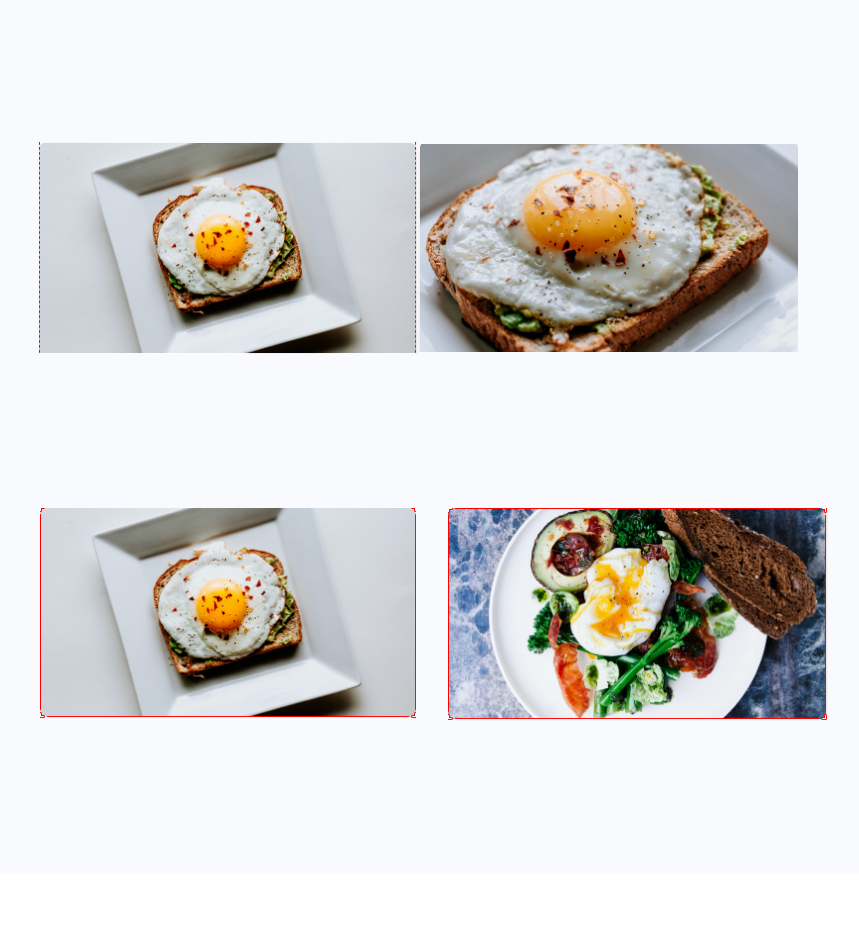
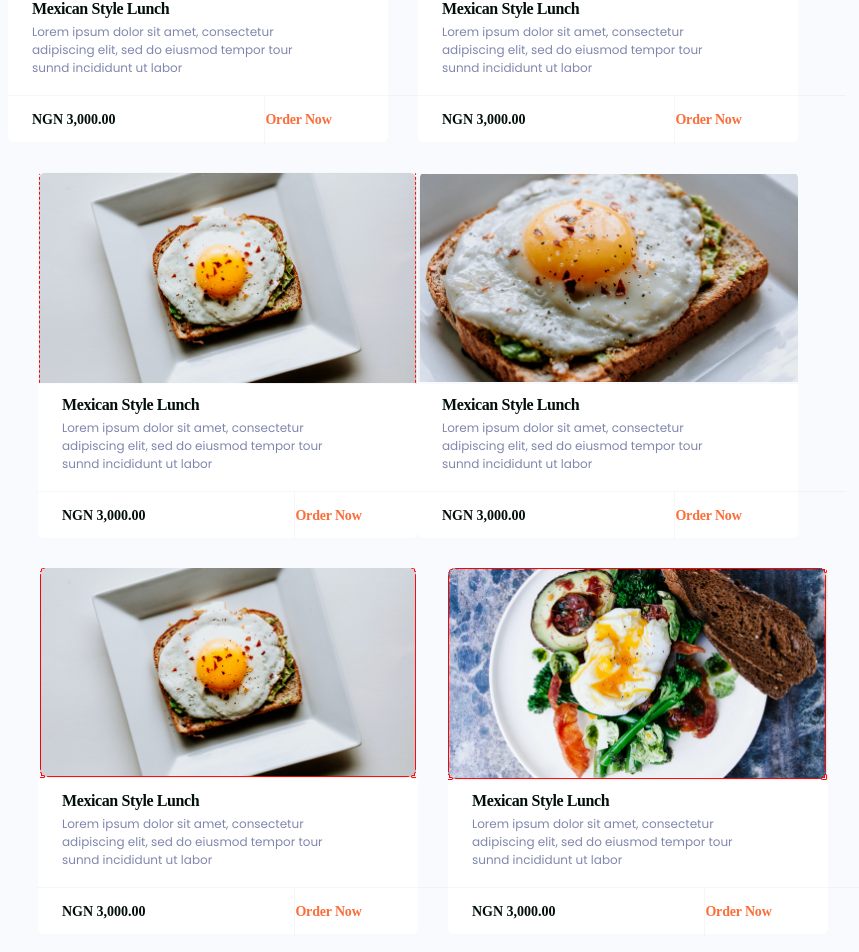
Before and after one commit to zheey/delivrables, a React (Create React App) app: page / in a window 1280 px wide. Shown: the part 851-1803 px from the top of the page, without its empty margins (222-1081 px from the left). Before the commit the page ends 1725 px from the top, so only its background shows below. Built offline with nearby package versions, Linux system fonts and the light colour scheme; a web font is replaced by a local one.

Commit message:
added menu card

```diff
--- a/src/components/common/MenuCard.tsx
+++ b/src/components/common/MenuCard.tsx
@@ -1,12 +1,22 @@
 import React, { FC } from 'react';
 import ImageWrapper from "./ImageWrapper";
 import { IMenuCard } from '../../interfaces/componentProps';
+import { TextHeader , TextPargraph} from './Text';
 
-const MenuCard: FC<IMenuCard> = ({ cardImage, imageAlt="menu", className }) => {
+const MenuCard: FC<IMenuCard> = ({ cardImage, imageAlt="menu", className='', menuDescription='', menuHeader, price }) => {
     return(
         <div className={`menu-card-wrapper ${className}`}>
             <ImageWrapper image={cardImage} alt={imageAlt}/>
-            <div className="menu-card"></div>
+            <div className="menu-card">
+                <div className="menu-list-tab">
+                    <TextHeader content={menuHeader}/>
+                    <TextPargraph content={menuDescription}/>
+                </div>
+                <div className="price-wrapper">
+                    <TextHeader content={price}/>
+                    <TextHeader content="Order Now"/>
+                </div>
+            </div>
         </div>
     )
 };
--- a/src/components/common/Text.tsx
+++ b/src/components/common/Text.tsx
@@ -6,3 +6,9 @@ export const TextHeader:FC<IText> = ({className='', content}) => {
     <h1 className={`header ${className}`}>{content}</h1>
     )
 };
+
+export const TextPargraph:FC<IText> = ({className='', content}) => {
+    return(
+    <p className={`paragraph ${className}`}>{content}</p>
+    )
+};
--- a/src/components/landing-page/MenuSection.tsx
+++ b/src/components/landing-page/MenuSection.tsx
@@ -26,12 +26,39 @@ const MenuSection: FC = () => {
                 </div>
             </div>
             <div className="menu-wrapper">
-                <MenuCard cardImage={menu}/>
-                <MenuCard cardImage={menu2} className="both-margin-30"/>
-                <MenuCard cardImage={menu3}/>
-                <MenuCard cardImage={menu4}/>
-                <MenuCard cardImage={menu5}className="both-margin-30"/>
-                <MenuCard cardImage={menu6}/>
+                <MenuCard cardImage={menu} menuDescription="Lorem ipsum dolor sit amet,
+                    consectetur adipiscing elit, sed do eiusmod tempor
+                    tour sunnd incididunt ut labor"
+                    menuHeader="Mexican Style Lunch"
+                    price="NGN 3,000.00"/>
+                <MenuCard
+                cardImage={menu2}
+                menuDescription="Lorem ipsum dolor sit amet,
+                    consectetur adipiscing elit, sed do eiusmod tempor
+                    tour sunnd incididunt ut labor"
+                className="both-margin-30"
+                menuHeader="Mexican Style Lunch"
+                price="NGN 3,000.00"/>
+                <MenuCard cardImage={menu3}
+                menuDescription="Lorem ipsum dolor sit amet,
+                    consectetur adipiscing elit, sed do eiusmod tempor
+                    tour sunnd incididunt ut labor"
+                    menuHeader="Mexican Style Lunch"
+                    price="NGN 3,000.00"/>
+                <MenuCard cardImage={menu4} menuDescription="Lorem ipsum dolor sit amet,
+                    consectetur adipiscing elit, sed do eiusmod tempor
+                    tour sunnd incididunt ut labor" menuHeader="Mexican Style Lunch" price="NGN 3,000.00"/>
+                <MenuCard cardImage={menu5} menuDescription="Lorem ipsum dolor sit amet,
+                    consectetur adipiscing elit, sed do eiusmod tempor
+                    tour sunnd incididunt ut labor"
+                    className="both-margin-30"
+                    menuHeader="Mexican Style Lunch"
+                    price="NGN 3,000.00"/>
+                <MenuCard cardImage={menu6} menuDescription="Lorem ipsum dolor sit amet,
+                    consectetur adipiscing elit, sed do eiusmod tempor
+                    tour sunnd incididunt ut labor"
+                    menuHeader="Mexican Style Lunch"
+                    price="NGN 3,000.00"/>
             </div>
         </div>
     )
--- a/src/interfaces/componentProps.tsx
+++ b/src/interfaces/componentProps.tsx
@@ -17,5 +17,8 @@ export interface IButton extends IClassname{
 
 export interface IMenuCard extends IClassname{
     cardImage: string,
-    imageAlt?: string
+    imageAlt?: string,
+    menuDescription: string,
+    menuHeader: string,
+    price: string
 }
--- a/src/styles/index.scss
+++ b/src/styles/index.scss
@@ -35,10 +35,17 @@ code {
   }
 }
 .header{
-  font-size: 21px;
+  @extend %font-21;
   font-style: normal;
   margin: 0;
 }
+
+.paragraph{
+  @extend %font-12;
+  font-style: normal;
+  margin: 0;
+}
+
 .logo-wrapper{
   @extend %flex-start;
   .logo{
@@ -147,15 +154,68 @@ code {
 }
 
 .menu-card-wrapper{
+  @extend %margin-bottom-30;
   .image{
     @extend %width-380;
     height: 212px;
-    border-radius: 6px, 6px, 0, 0;
+    border-radius: 6px 6px  0 0;
+
+    img{
+      border-radius: 6px 6px 0 0;
+    }
   }
   .menu-card{
     @extend %width-380;
     width: 380px;
     height: 154px;
+    @extend %bg-white;
+    border-radius: 0 0 6px 6px;
+
+    .menu-list-tab{
+      height: 83px;
+      width: initial;
+      width: 100%;
+      border-bottom: 1px solid rgba(216, 216, 216, 0.24);
+      padding: 12px 24px;
+      overflow: hidden;
+
+      .header{
+        letter-spacing: -0.4px;
+        @extend %color-black;
+        @extend %font-semi-bold;
+        @extend %font-16;
+        @extend %margin-bottom-5;
+      }
+
+      .paragraph{
+        @extend %color-primary;
+        opacity: 0.5;
+        line-height: 18px;
+        width: 272px;
+      }
+    }
+    .price-wrapper{
+      padding: 0 24px;
+      height: 47px;
+      @extend %flex-start;
+
+      .header:first-child{
+        @extend %color-black;
+        @extend %font-14;
+        @extend %font-semi-bold;
+        height: inherit;
+        @extend %flex-basis-70;
+        @extend %flex-start;
+        border-right: 1px solid rgba(216, 216, 216, 0.24);
+      }
+      .header:last-child{
+        letter-spacing: -0.175px;
+        @extend %color-orange;
+        @extend %font-14;
+        @extend %font-semi-bold;
+        @extend %flex-center-center;
+      }
+    }
   }
 }
 
--- a/src/styles/variables.scss
+++ b/src/styles/variables.scss
@@ -55,12 +55,20 @@
     color: rgb(251, 109, 58);
 }
 
+%color-black{
+    color: rgb(3, 15, 9);
+}
+
 %bg-orange{
     background: rgb(251, 109, 58);
 }
 
 %bg-gray {
     background: rgb(249,250,254);
+}
+
+%bg-white{
+    background:rgb(255, 255, 255);
 }
 
 %border-orange{
@@ -87,6 +95,10 @@
     flex-basis: 60%;
 }
 
+%flex-basis-70{
+    flex-basis: 70%;
+}
+
 %margin-left-50{
     margin-left: 50px !important;
 }
@@ -107,6 +119,15 @@
     margin-bottom: 25px !important;
 }
 
+%margin-bottom-5{
+    margin-bottom: 5px !important;
+}
+
+%margin-bottom-30{
+    margin-bottom: 30px !important;
+}
+
+
 %no-letter-spacing{
     letter-spacing: 0;
 }
@@ -119,8 +140,24 @@
     font-size: 32px !important;
 }
 
+%font-21 {
+    font-size: 21px !important;
+}
+
 %font-20 {
     font-size: 20px !important;
+}
+
+%font-16 {
+    font-size: 16px !important;
+}
+
+%font-12 {
+    font-size: 12px !important;
+}
+
+%font-14 {
+    font-size: 14px !important;
 }
 
 %both-padding-120{
```
